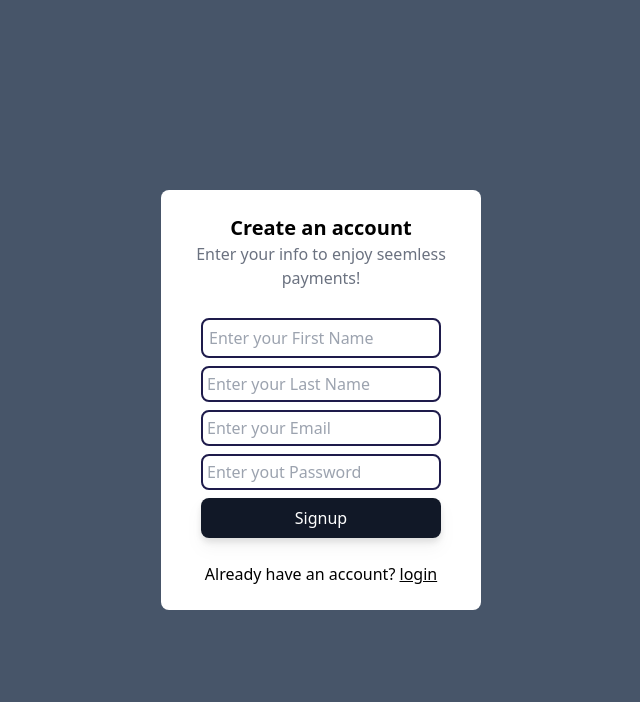
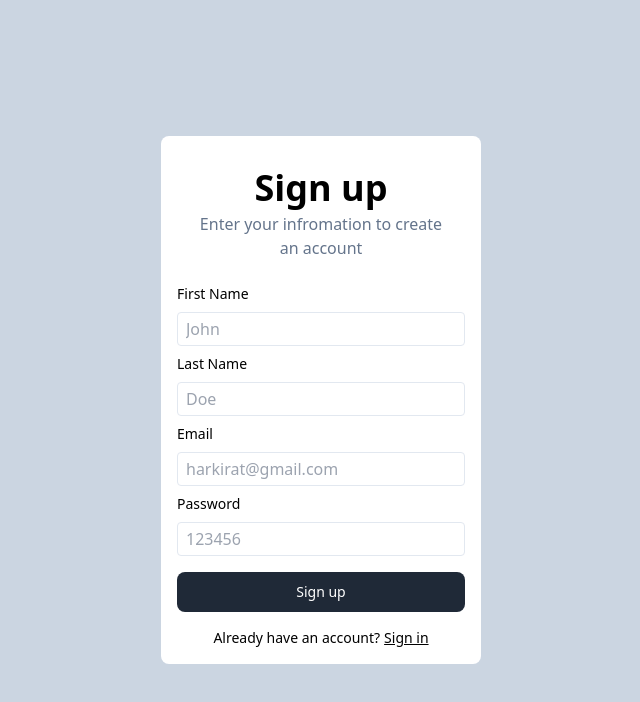
Before and after one commit to KiranPolaki/paytm-clone, a React (Vite) app in the folder frontend/: page /signup in a window 1280 px wide. Shown: the top 702 px of the page, without its empty margins (319-959 px from the left). Built offline with nearby package versions, Linux system fonts and the light colour scheme.

Commit message:
signin and signup is completed

```diff
--- a/frontend/src/pages/Signin.jsx
+++ b/frontend/src/pages/Signin.jsx
@@ -1,5 +1,28 @@
-function Signin() {
-  return <div>Signin</div>;
-}
+import { BottomWarning } from "../components/BottomWarning";
+import { Button } from "../components/Button";
+import { Heading } from "../components/Heading";
+import { InputBox } from "../components/InputBox";
+import { SubHeading } from "../components/SubHeading";
 
-export { Signin };
+export const Signin = () => {
+  return (
+    <div className="bg-slate-300 h-screen flex justify-center">
+      <div className="flex flex-col justify-center">
+        <div className="rounded-lg bg-white w-80 text-center p-2 h-max px-4">
+          <Heading label={"Sign in"} />
+          <SubHeading label={"Enter your credentials to access your account"} />
+          <InputBox placeholder="harkirat@gmail.com" label={"Email"} />
+          <InputBox placeholder="123456" label={"Password"} />
+          <div className="pt-4">
+            <Button label={"Sign in"} />
+          </div>
+          <BottomWarning
+            label={"Don't have an account?"}
+            buttonText={"Sign up"}
+            to={"/signup"}
+          />
+        </div>
+      </div>
+    </div>
+  );
+};
--- a/frontend/src/pages/Signup.jsx
+++ b/frontend/src/pages/Signup.jsx
@@ -1,50 +1,30 @@
-export function Signup() {
+import { BottomWarning } from "../components/BottomWarning";
+import { Button } from "../components/Button";
+import { Heading } from "../components/Heading";
+import { InputBox } from "../components/InputBox";
+import { SubHeading } from "../components/SubHeading";
+
+export const Signup = () => {
   return (
-    <>
-      <div className="flex flex-col justify-center items-center bg-slate-600 text-black w-full h-screen">
-        <div className="w-80 h-max p-6 bg-white rounded-lg flex flex-col items-center justify-center">
-          <div className="pb-3">
-            <h1 className="text-center font-bold text-xl">Create an account</h1>
-            <p className="text-center text-gray-500">
-              Enter your info to enjoy seemless payments!
-            </p>
+    <div className="bg-slate-300 h-screen flex justify-center">
+      <div className="flex flex-col justify-center">
+        <div className="rounded-lg bg-white w-80 text-center p-2 h-max px-4">
+          <Heading label={"Sign up"} />
+          <SubHeading label={"Enter your infromation to create an account"} />
+          <InputBox placeholder="John" label={"First Name"} />
+          <InputBox placeholder="Doe" label={"Last Name"} />
+          <InputBox placeholder="harkirat@gmail.com" label={"Email"} />
+          <InputBox placeholder="123456" label={"Password"} />
+          <div className="pt-4">
+            <Button label={"Sign up"} />
           </div>
-          <div className="flex flex-col gap-2 p-4 w-full pb-6">
-            <input
-              placeholder="Enter your First Name"
-              className="border-2 border-indigo-950 rounded-lg p-1.5"
-            />
-            <input
-              placeholder="Enter your Last Name"
-              className="border-2 border-indigo-950 rounded-lg p-1"
-            />
-            <input
-              placeholder="Enter your Email"
-              className="border-2 border-indigo-950 rounded-lg p-1"
-            />
-            <input
-              placeholder="Enter yout Password"
-              className="border-2 border-indigo-950 rounded-lg p-1"
-            />
-            <button className="drop-shadow-lg bg-gray-900 rounded-lg p-2 text-white">
-              Signup
-            </button>
-          </div>
-          {/* <div>
-            <input type="checkbox" />
-            <div>
-              By signing up you accept the <span>Terms of services</span> and{" "}
-              <span>Privacy policy</span>
-            </div>
-          </div> */}
-          <p>
-            Already have an account?{" "}
-            <a href="signup.com" className="underline">
-              login
-            </a>
-          </p>
+          <BottomWarning
+            label={"Already have an account?"}
+            buttonText={"Sign in"}
+            to={"/signin"}
+          />
         </div>
       </div>
-    </>
+    </div>
   );
-}
+};
```
